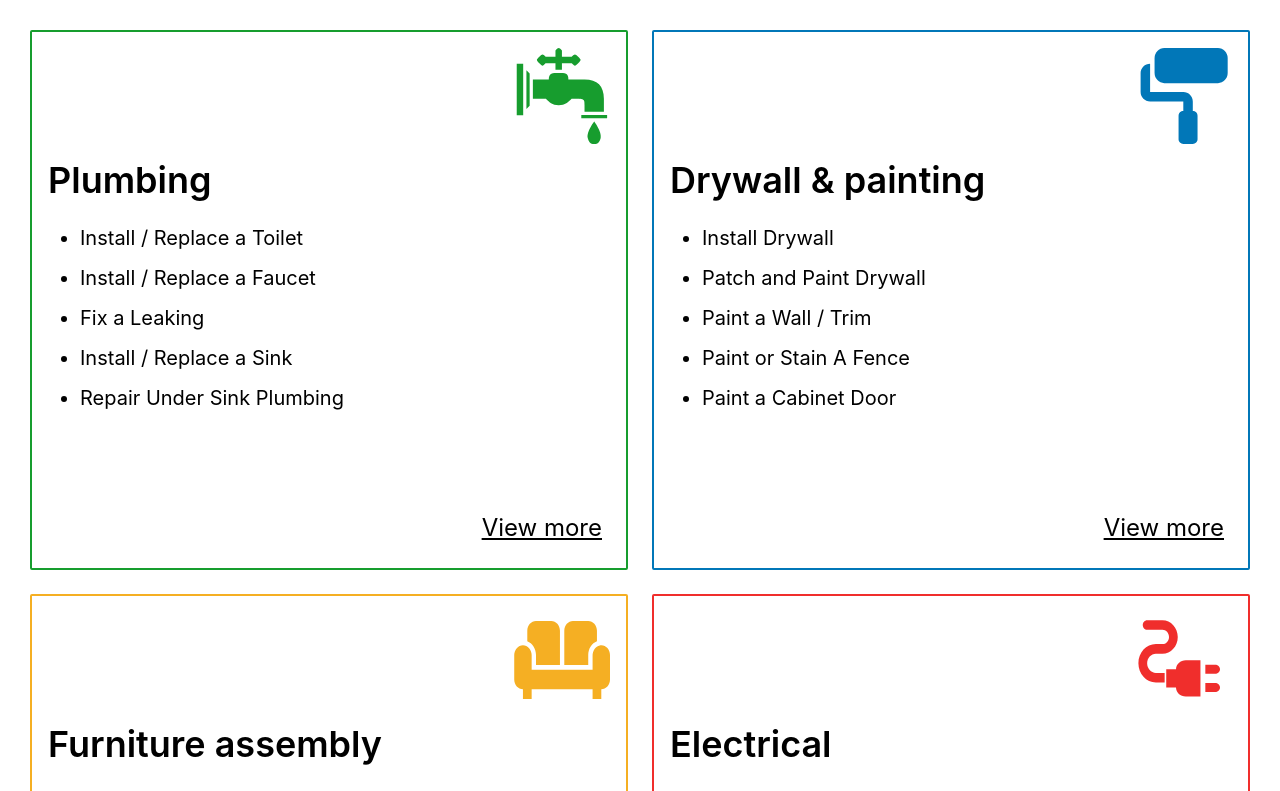
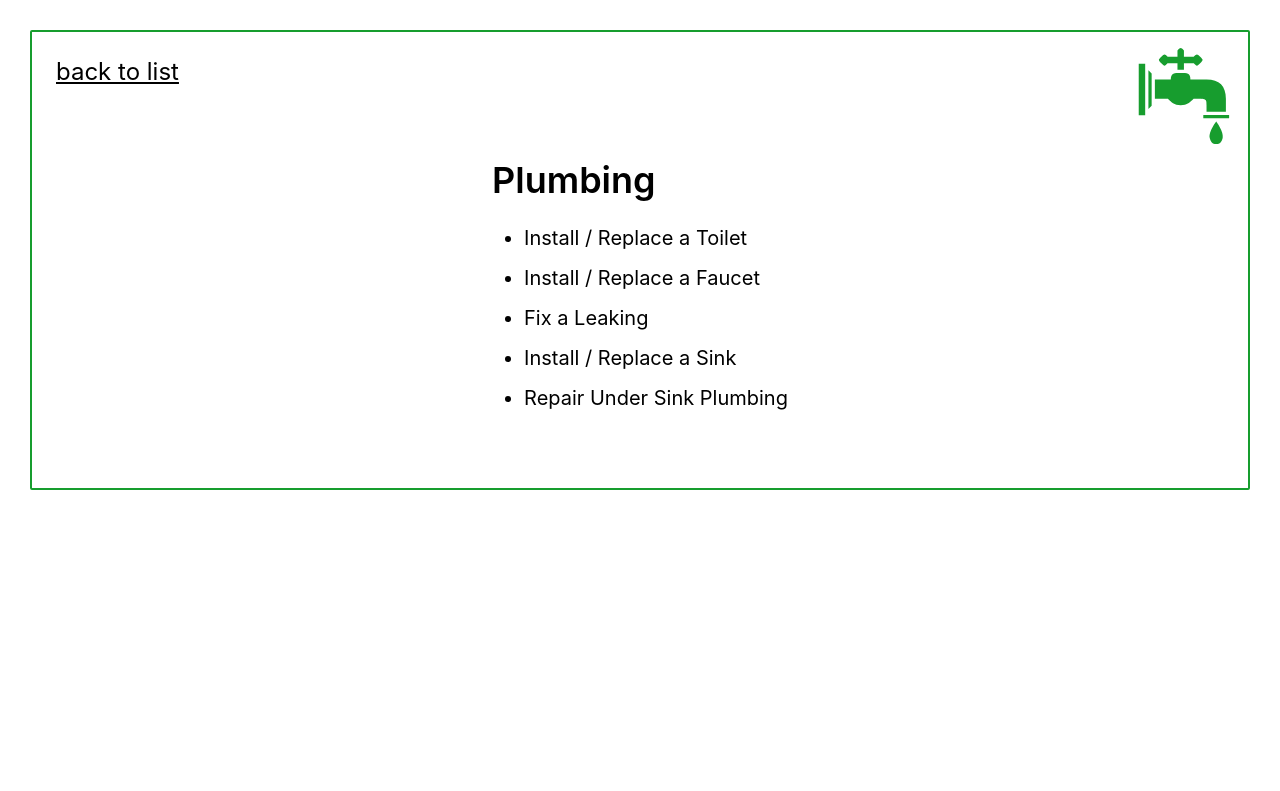
Before and after one commit to danxczm/gmtest, a React (Create React App) app: page /gmtest/gmtest/1 in a window 1280 px wide. Before the commit this address led to /. Shown: the top 791 px of the page. Built offline with nearby package versions, Linux system fonts and the light colour scheme.

Commit message:
hard way fix (no time)

```diff
--- a/src/App.js
+++ b/src/App.js
@@ -1,17 +1,17 @@
 import { Navigate, Route, Routes } from 'react-router';
-// import Layout from './components/Layout';
+import Layout from './components/Layout';
 import Items from './components/Items';
 import ItemDetails from './components/ItemDetails';
 
 function App() {
     return (
         <Routes>
-            {/* <Route path="/" element={<Layout />}> */}
-            <Route path="/" element={<Items />} />
-            <Route path=":id" element={<ItemDetails />} />
+            <Route path="/gmtest" element={<Layout />}>
+                <Route index element={<Items />} />
+                <Route path="gmtest/:id" element={<ItemDetails />} />
 
-            <Route path="*" element={<Navigate to="/" replace />} />
-            {/* </Route> */}
+                <Route path="*" element={<Navigate to="/" replace />} />
+            </Route>
         </Routes>
     );
 }
--- a/src/components/ItemDetails.jsx
+++ b/src/components/ItemDetails.jsx
@@ -31,7 +31,7 @@ const ItemDetails = () => {
             </div>
             <Link
                 className="absolute underline top-6 left-6 mobile:text-base tablet:text-2xl"
-                to={`/`}
+                to={`/gmtest/`}
             >
                 back to list
             </Link>
--- a/src/components/ItemExcerpt.jsx
+++ b/src/components/ItemExcerpt.jsx
@@ -26,7 +26,7 @@ const ItemExcerpt = ({ item }) => {
             </div>
             <Link
                 className="absolute underline bottom-6 right-6 mobile:text-base tablet:text-2xl"
-                to={`/${id}`}
+                to={`gmtest/${id}`}
             >
                 View more
             </Link>
--- a/src/components/Items.jsx
+++ b/src/components/Items.jsx
@@ -7,11 +7,9 @@ const ItemsList = () => {
     ));
 
     return (
-        <div className="p-[30px] mx-auto w-full max-w-screen-desktop">
-            <ul className="grid grid-cols-1 gap-6 tablet:grid-cols-2 desktop:grid-cols-3 place-items-center">
-                {content}
-            </ul>
-        </div>
+        <ul className="grid grid-cols-1 gap-6 tablet:grid-cols-2 desktop:grid-cols-3 place-items-center">
+            {content}
+        </ul>
     );
 };
 
```
